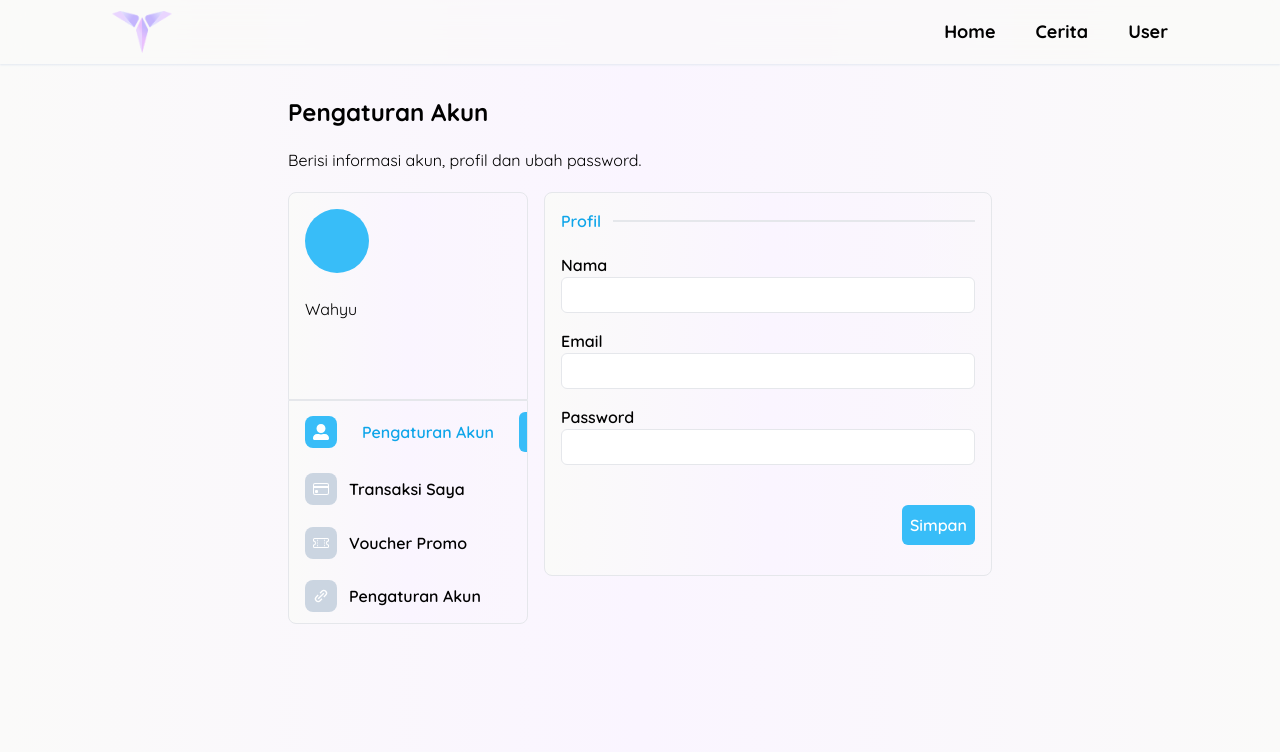
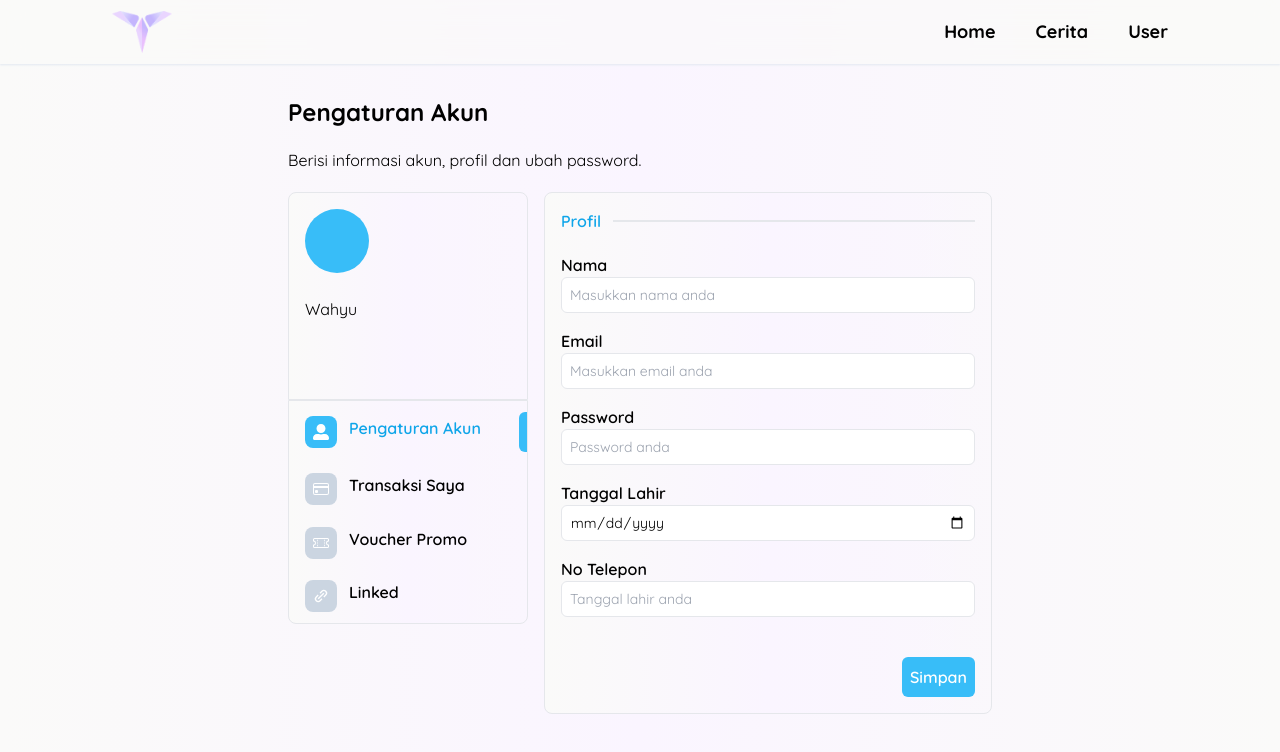
Before and after one commit to TeoCrow/nextjs, a Next.js app: page /user in a window 1280 px wide. Shown: the top 752 px of the page. Built offline with nearby package versions, Linux system fonts and the light colour scheme.

Commit message:
make better

```diff
--- a/app/layout.jsx
+++ b/app/layout.jsx
@@ -16,7 +16,7 @@ export default function RootLayout({ children }) {
   return (
     <html lang="en" className={inter.className}>
       <body className="bg-gradient-to-r from-stone-50 via-purple-50 to-stone-50">
-        <section className="hidden md:flex bg-opacity-60 backdrop-blur-md bg-stone-50 shadow-sm shadow-slate-200 h-16 w-full  gap-4 items-center px-28 text-lg justify-between fixed">
+        <section className="hidden md:flex bg-opacity-60 backdrop-blur-md bg-stone-50 shadow-sm shadow-slate-200 h-16 w-full  gap-4 items-center px-28 text-lg justify-between fixed z-20">
           <Image alt="teo" src={teo} width={60} height={60} />
           <div className="flex gap-10 font-bold">
             <Link href={"/"}>Home</Link>
@@ -25,7 +25,7 @@ export default function RootLayout({ children }) {
           </div>
         </section>
         <div className="pt-9 lg:pt-24 px-3 lg:px-72 mb-24">{children}</div>
-        <section className="w-full h-16 fixed bottom-0 bg-white shadow-2xl md:hidden flex items-center px-10 gap-3 text-xs justify-between mx-auto text-slate-500 ">
+        <section className="w-full h-16 fixed bottom-0 bg-white shadow-2xl md:hidden flex items-center px-10 gap-3 text-xs justify-between mx-auto text-slate-500 z-20 ">
           <Link href={"/"}>
             <bi.BiHome className="mx-auto" size={22} />
             Home
--- a/app/user/page.jsx
+++ b/app/user/page.jsx
@@ -4,11 +4,13 @@ import React, { useState } from "react";
 import * as fa from "react-icons/fa";
 import * as bs from "react-icons/bs";
 import * as bi from "react-icons/bi";
+import * as md from "react-icons/md";
 export default function User() {
   const [count, setCount] = useState(0);
 
   return (
-    <div>
+    <>
+      <section className="hidden md:grid">
         <p className="text-2xl font-bold">Pengaturan Akun</p>
         <p className="my-5">Berisi informasi akun, profil dan ubah password.</p>
         <section className="flex gap-4">
@@ -19,27 +21,38 @@ export default function User() {
                 <p>Wahyu</p>
               </div>
               <div className="w-60 h-56 bg-gradient-to-r from-stone-50 via-purple-50 border rounded-b-lg pl-4 grid font-semibold">
-              <div className="flex items-center justify-between gap-3">
+                <div className="flex items-center justify-between">
+                  <div className="flex gap-3">
                     <fa.FaUserAlt className="bg-sky-400 w-8 h-8 p-2 rounded-lg text-white" />
                     <p className="text-sky-500">Pengaturan Akun</p>
+                  </div>
                   <div className="w-2 h-10 bg-sky-400 rounded-l-md"></div>
                 </div>
-              <div className="flex items-center gap-3">
+                <div className="flex items-center justify-between">
+                  <div className="flex gap-3 ">
                     <bs.BsCreditCard className="bg-slate-300 w-8 h-8 p-2 rounded-lg text-white" />
                     Transaksi Saya
                   </div>
-              <div className="flex items-center gap-3">
+                  <div className="w-2 h-10 bg-sky-400 rounded-l-md hidden"></div>
+                </div>
+                <div className="flex items-center justify-between">
+                  <div className="flex gap-3">
                     <bs.BsTicketPerforated className="bg-slate-300 w-8 h-8 p-2 rounded-lg text-white" />
                     Voucher Promo
                   </div>
-              <div className="flex items-center gap-3">
+                  <div className="w-2 h-10 bg-sky-400 rounded-l-md hidden"></div>
+                </div>
+                <div className="flex items-center justify-between">
+                  <div className="gap-3 flex">
                     <bi.BiLinkAlt className="bg-slate-300 w-8 h-8 p-2 rounded-lg text-white" />
-                Pengaturan Akun
+                    Linked
+                  </div>
+                  <div className="w-2 h-10 bg-sky-400 rounded-l-md hidden"></div>
                 </div>
               </div>
             </div>
           </div>
-        <div className="w-full h-96 bg-gradient-to-r from-stone-50 via-purple-50 rounded-lg border p-4">
+          <div className="w-full bg-gradient-to-r from-stone-50 via-purple-50 rounded-lg border p-4">
             <div className="flex items-center gap-3 mb-5">
               <p className="font-semibold text-sky-500">Profil</p>
               <div className="w-full border-t-2"></div>
@@ -48,27 +61,39 @@ export default function User() {
               <p className="font-semibold">Nama</p>
               <input
                 type="text"
-              className="w-full rounded-md h-9 border focus:border-0 focus:ring-0"
-              name=""
-              id=""
+                className="w-full rounded-md h-9 border p-2 text-sm "
+                placeholder="Masukkan nama anda"
               />
             </div>
             <div className="mb-4">
               <p className="font-semibold">Email</p>
               <input
                 type="text"
-              className="w-full rounded-md h-9 border focus:border-0 focus:ring-0"
-              name=""
-              id=""
+                className="w-full rounded-md h-9 border focus:border-0 focus:ring-0 p-2 text-sm"
+                placeholder="Masukkan email anda"
               />
             </div>
             <div className="mb-4">
               <p className="font-semibold">Password</p>
               <input
-              type="text"
-              className="w-full rounded-md h-9 border focus:border-0 focus:ring-0"
-              name=""
-              id=""
+                type="password"
+                className="w-full rounded-md h-9 border focus:border-0 focus:ring-0 p-2 text-sm"
+                placeholder="Password anda"
+              />
+            </div>
+            <div className="mb-4">
+              <p className="font-semibold">Tanggal Lahir</p>
+              <input
+                type="date"
+                className="w-full rounded-md h-9 border focus:border-0 focus:ring-0 p-2 text-sm"
+              />
+            </div>
+            <div className="mb-4">
+              <p className="font-semibold">No Telepon</p>
+              <input
+                type="number"
+                className="w-full rounded-md h-9 border focus:border-0 focus:ring-0 p-2 text-sm"
+                placeholder="Tanggal lahir anda"
               />
             </div>
             <div className="flex justify-end mt-10">
@@ -78,6 +103,53 @@ export default function User() {
             </div>
           </div>
         </section>
+      </section>
+
+      <section className=" md:hidden">
+        <div className="w-full h-72 bg-sky-300 absolute left-0 top-0 rounded-b-3xl p-7">
+          <div className="w-16 h-16 bg-sky-400 rounded-full mb-6"></div>
+          <p className="text-white">Selamat Siang</p>
+          <p className="text-white font-semibold text-lg">Wahyu</p>
+          <p className="text-white">Wahyuarfiansyah13@gmail.com</p>
+          <div className="w-full bg-white mt-7 rounded-2xl p-5 grid gap-y-8 font-semibold shadow-md shadow-slate-200">
+            <div className="flex items-center justify-between">
+              <div className="flex gap-3">
+                <fa.FaUserAlt className="bg-sky-400 w-8 h-8 p-2 rounded-lg text-white" />
+                <p className="text-sky-500">Pengaturan Akun</p>
               </div>
+              <md.MdKeyboardArrowRight size={23} />
+            </div>
+            <div className="flex items-center justify-between">
+              <div className="flex gap-3 ">
+                <bs.BsCreditCard className="bg-slate-300 w-8 h-8 p-2 rounded-lg text-white" />
+                Transaksi Saya
+              </div>
+              <md.MdKeyboardArrowRight size={23} />
+            </div>
+            <div className="flex items-center justify-between">
+              <div className="flex gap-3">
+                <bs.BsTicketPerforated className="bg-slate-300 w-8 h-8 p-2 rounded-lg text-white" />
+                Voucher Promo
+              </div>
+              <md.MdKeyboardArrowRight size={23} />
+            </div>
+            <div className="flex items-center justify-between">
+              <div className="gap-3 flex">
+                <bi.BiLinkAlt className="bg-slate-300 w-8 h-8 p-2 rounded-lg text-white" />
+                Linked
+              </div>
+              <md.MdKeyboardArrowRight size={23} />
+            </div>
+          </div>
+          <div className="flex justify-between mt-8 text-xs mb-3">
+            <p>Versi 1.0</p>
+            <p>NoteIce</p>
+          </div>
+          <button className="w-full bg-sky-300 p-3 rounded-md font-semibold text-white shadow-md shadow-sky-200">
+            Keluar
+          </button>
+        </div>
+      </section>
+    </>
   );
 }
```
Lines whose indentation alone changed are shown as unchanged.
